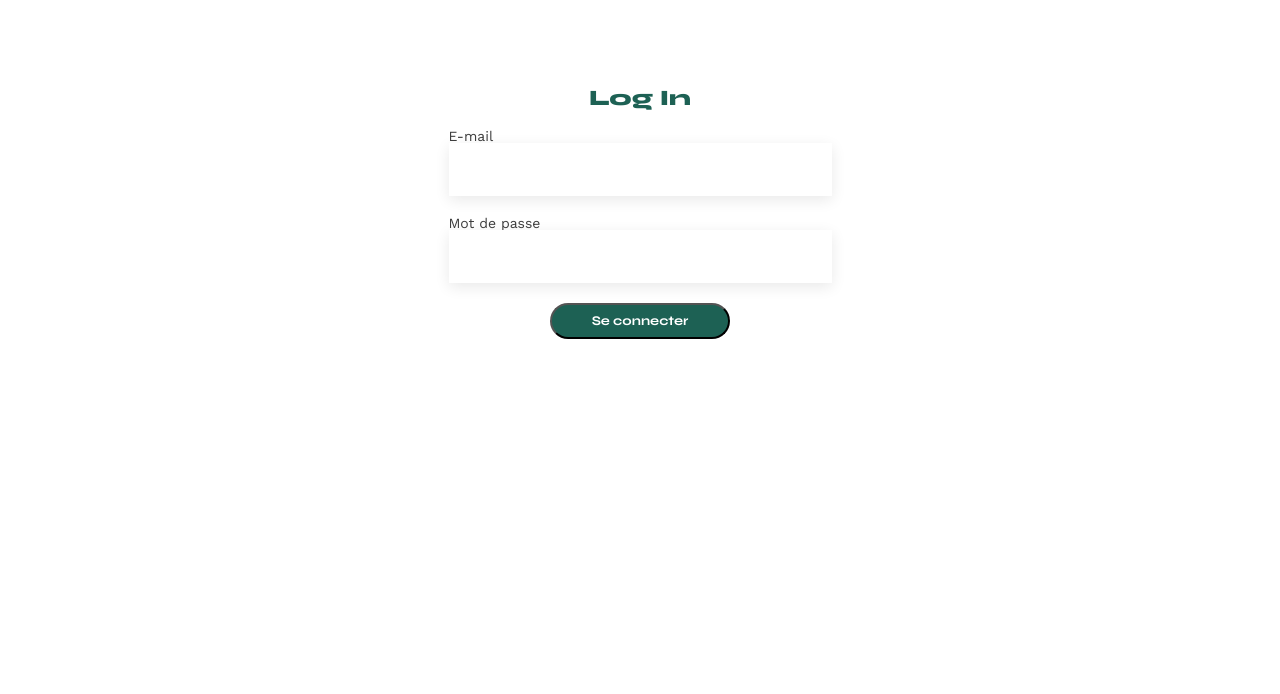
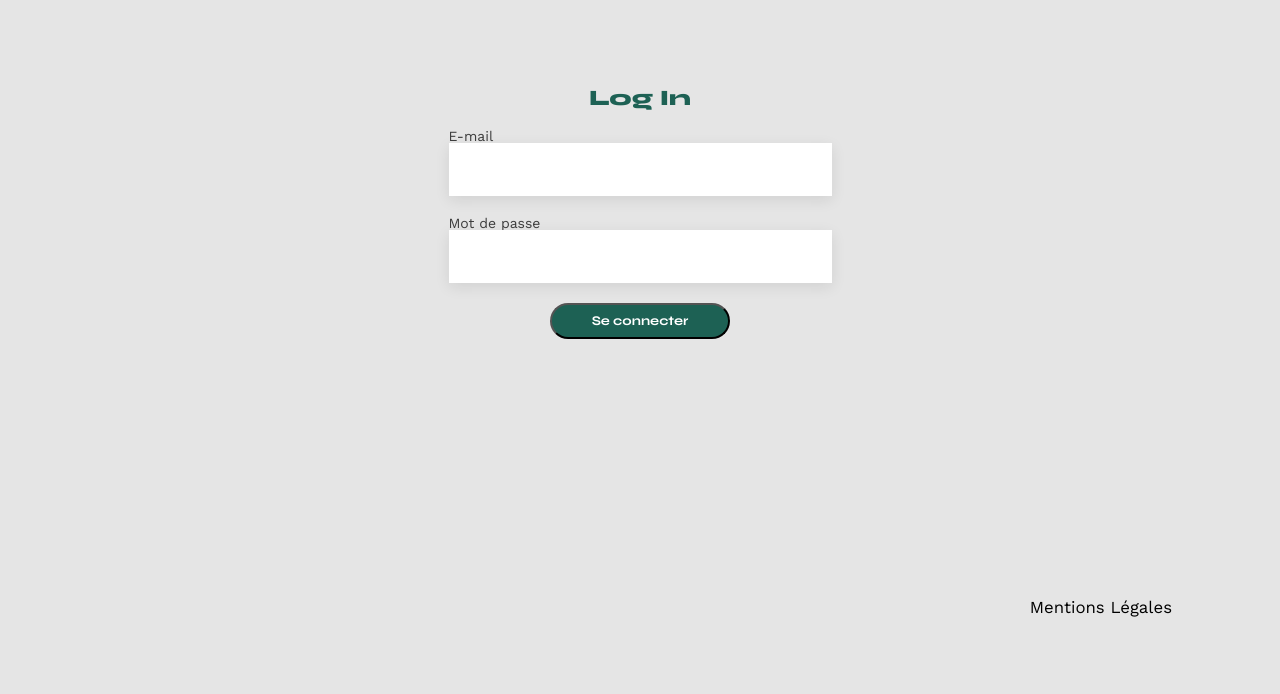
Before and after one commit to jonathanzae/OpenclassRooms_Projet3, a plain HTML site: page FrontEnd/login.html in a window 1280 px wide. Shown: the part 106-800 px from the top of the page. Drawn offline with nearby package versions, Linux system fonts and the light colour scheme.

Commit message:
Modifications 11/04/2023 10:09

```diff
--- a/FrontEnd/assets/login.css
+++ b/FrontEnd/assets/login.css
@@ -1,3 +1,7 @@
+body {
+    background-color: #E5E5E5;
+}
+
 main {
     margin-top: 100px;
 }
@@ -39,3 +43,7 @@ label {
     height: 36px;
     margin: 0;
 }
+
+#loginFooter {
+    margin-top:260px;
+}
--- a/FrontEnd/login.html
+++ b/FrontEnd/login.html
@@ -38,8 +38,16 @@
 		    <input type="submit" value="Se connecter" id="submitInput">
 	    </div>
 	</form>
+</main>
 
-</main>
+<footer id="loginFooter">
+	<nav>
+		<ul>
+			<li>Mentions Légales</li>
+		</ul>
+	</nav>
+</footer>
+
 <script src="login.js"></script>
 </body>
 <html>
```
Also changed, not shown: FrontEnd/index.html (+1 -1 lines).
